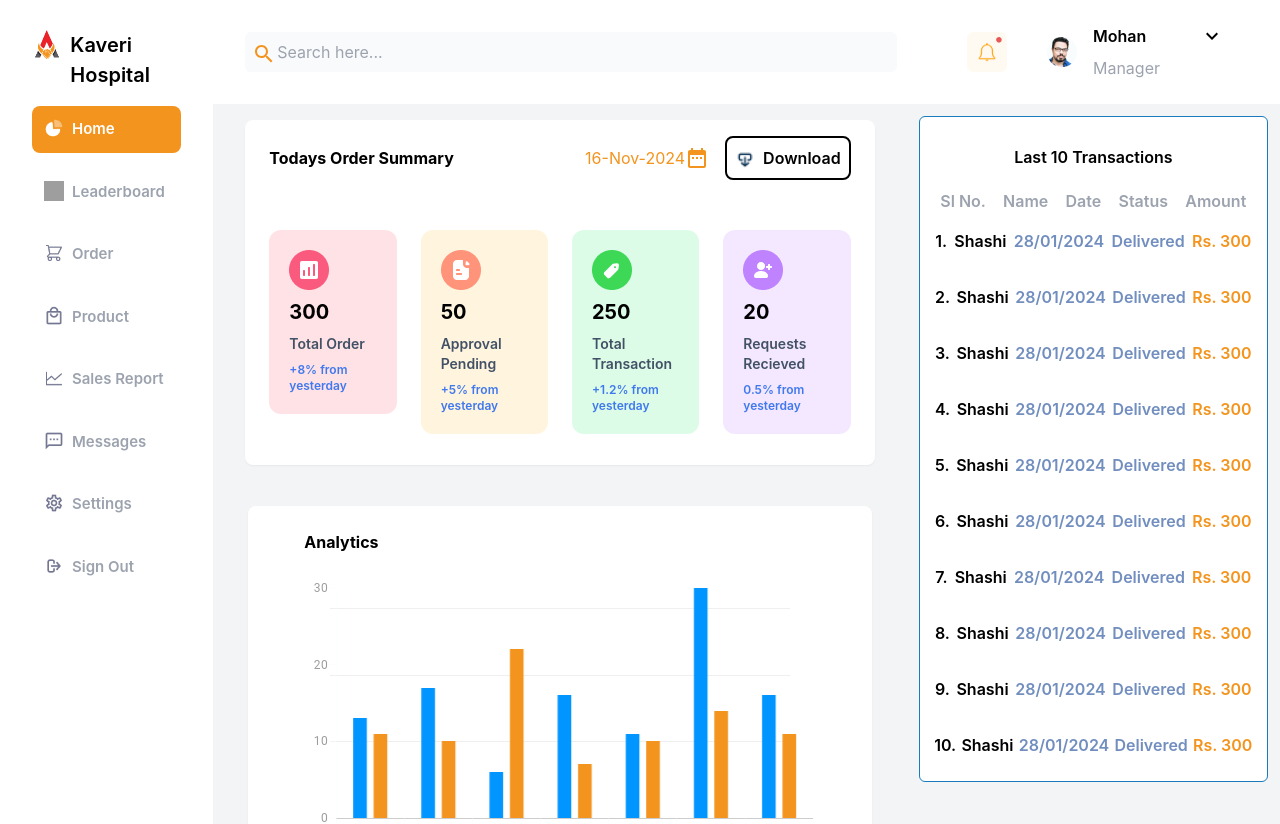
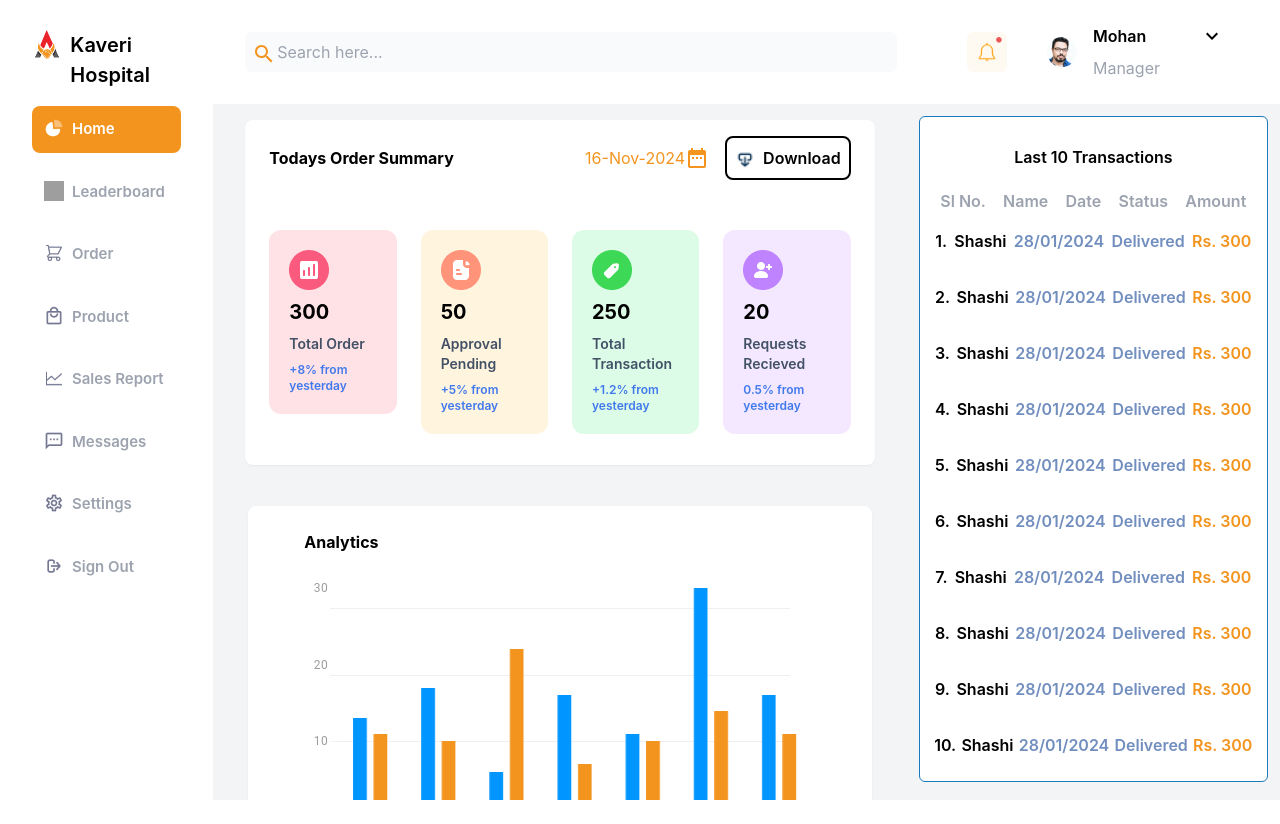
Before and after one commit to Samardip/medpick-dashboard-assignment, a React (Create React App) app: page / in a window 1280 px wide. Shown: the top 824 px of the page. After the commit the page ends 800 px from the top, so only its background shows below. Built offline with nearby package versions, Linux system fonts and the light colour scheme; grey boxes are pictures that could not be loaded.

Commit message:
added axis lines

```diff
--- a/src/App.js
+++ b/src/App.js
@@ -12,10 +12,10 @@ function App() {
 
   return (
     <div className='flex'>
-      <div className='w-1/6 px-8 py-[30px] min-h-[100vh]'>
+      <div className='w-1/6 px-8 py-[30px] h-[100vh]'>
         <Sidebar />
       </div>
-      <div className='w-5/6 bg-gray-100'>
+      <div className='w-5/6 bg-gray-100 h-[100vh] overflow-y-scroll'>
         <Navbar />
         <div className='flex'>
           <div className='flex flex-col  h-[100%] w-[65%] '>
--- a/src/component/navbar/navbar.jsx
+++ b/src/component/navbar/navbar.jsx
@@ -4,7 +4,7 @@ import KeyboardArrowDownIcon from '@mui/icons-material/KeyboardArrowDown';
 
 export const Navbar = () => {
   return (
-    <div className="px-8 py-6 flex justify-between bg-white">
+    <div className="px-8 py-6 flex justify-between bg-white sticky top-0">
       <div className='flex items-center relative w-[65%]'>
         <SearchIcon className='absolute left-[7px] bottom-[14px] text-custom-orange' />
         <input
```
